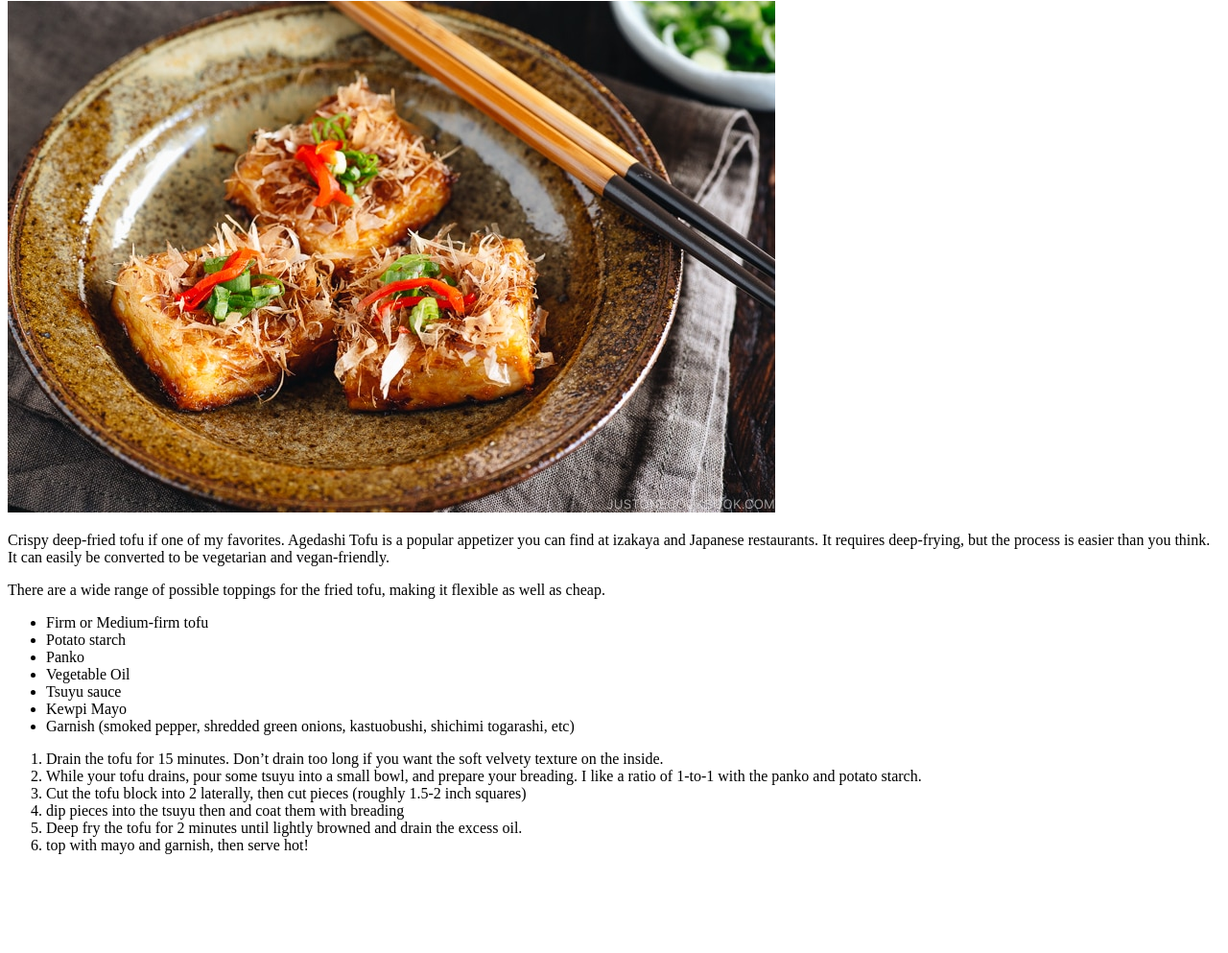
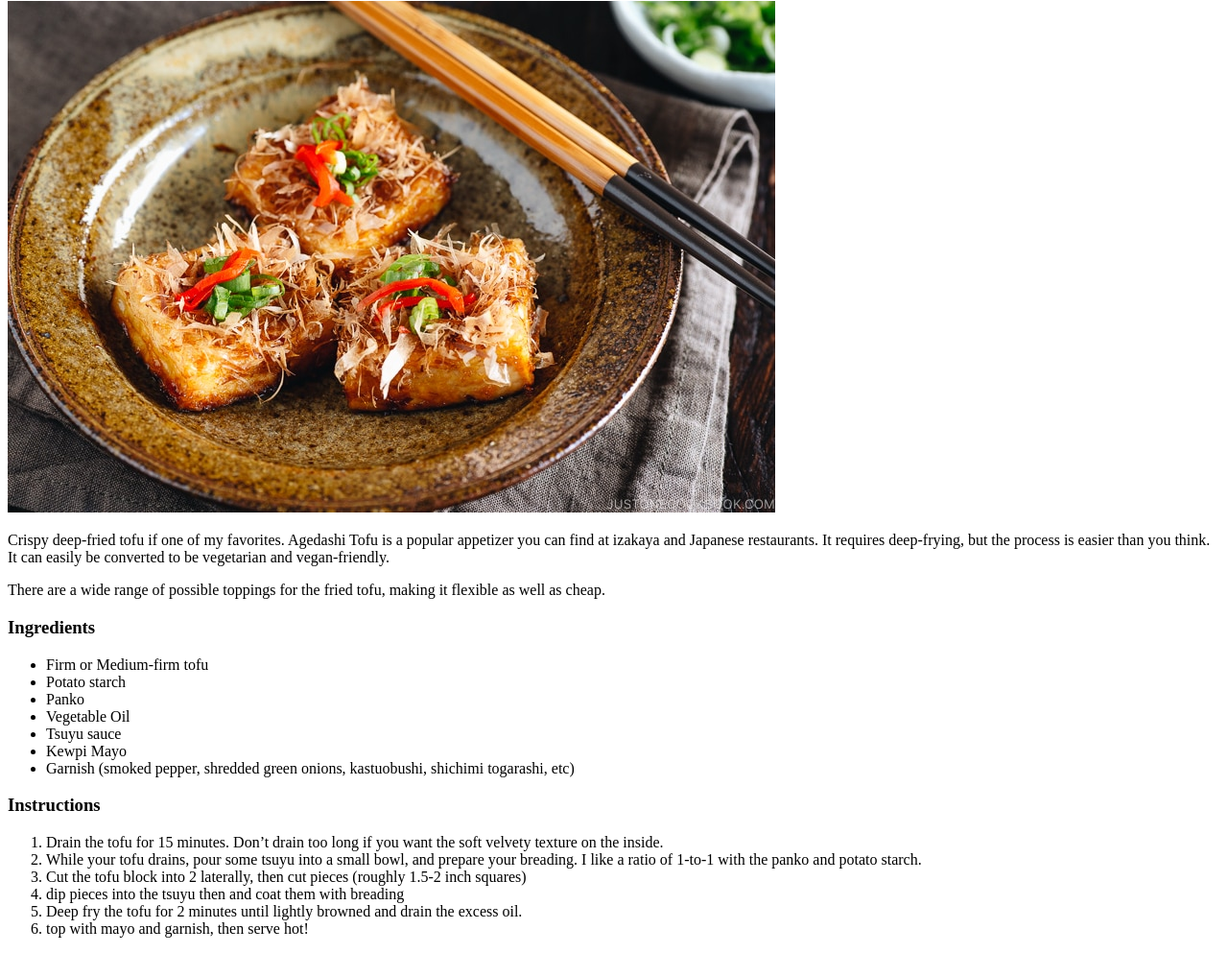
Before and after one commit to StevieG223/odin-recipes, a plain HTML site: page recipes/japanese-fried-tofu.html in a window 1280 px wide. Shown: the part 193-1186 px from the top of the page at 96% size. Before the commit the page ends 1099 px from the top, so only its background shows below. Drawn offline with Linux system fonts and the light colour scheme.

Commit message:
add headings to recipe to make clearer hierarchy

```diff
--- a/recipes/japanese-fried-tofu.html
+++ b/recipes/japanese-fried-tofu.html
@@ -17,6 +17,7 @@
         It can easily be converted to be vegetarian and vegan-friendly.
     </p>
     <p>There are a wide range of possible toppings for the fried tofu, making it flexible as well as cheap. </p>
+    <h3>Ingredients</h3>
     <ul>
         <li>Firm or Medium-firm tofu</li>
         <li>Potato starch</li>
@@ -26,6 +27,7 @@
         <li>Kewpi Mayo</li>
         <li>Garnish (smoked pepper, shredded green onions, kastuobushi, shichimi togarashi, etc)</li>
     </ul>
+    <h3>Instructions</h3>
     <ol>
         <li>Drain the tofu for 15 minutes. Don’t drain too long if you want the soft velvety texture on the inside.</li>
         <li>While your tofu drains, pour some tsuyu into a small bowl, and prepare your breading.
```
